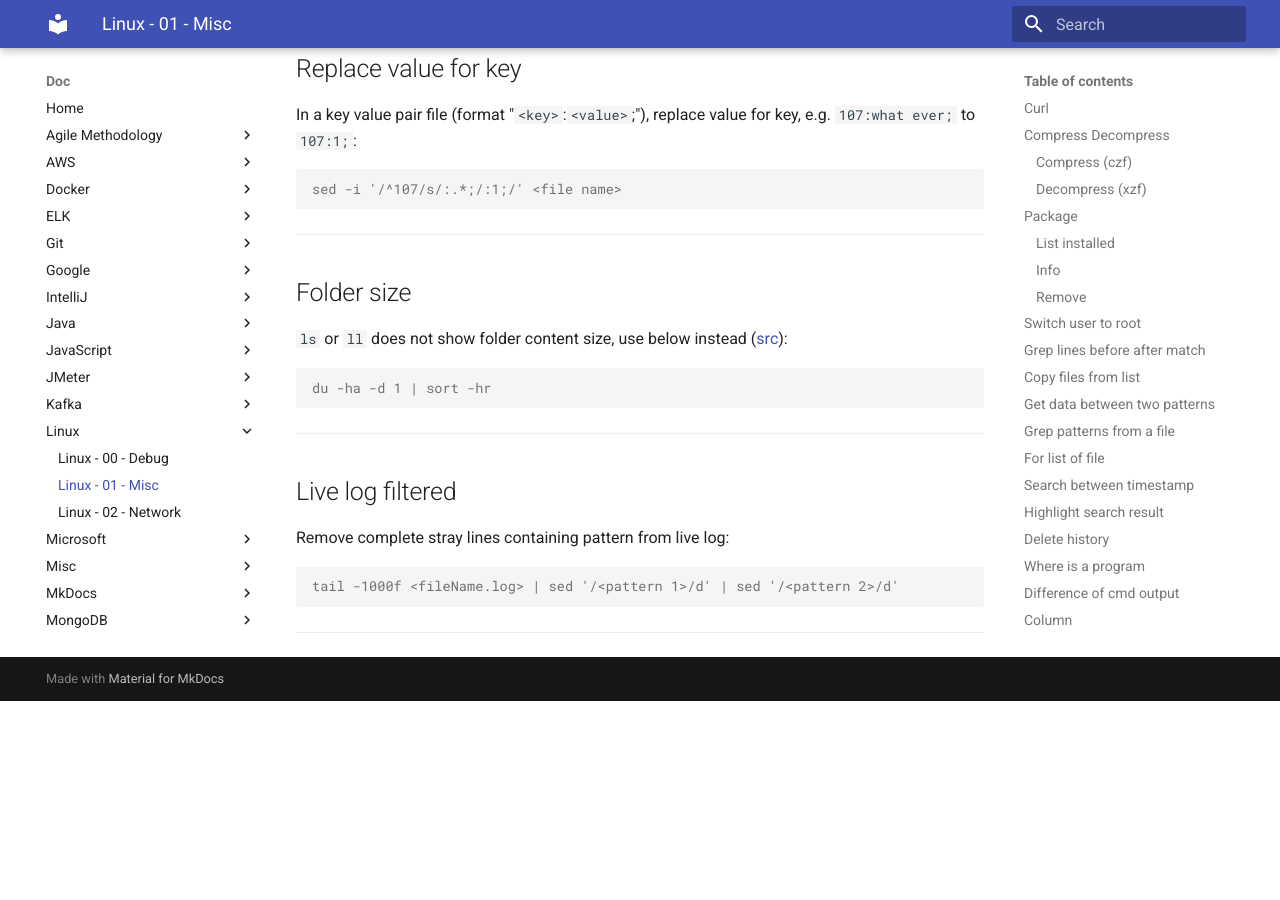
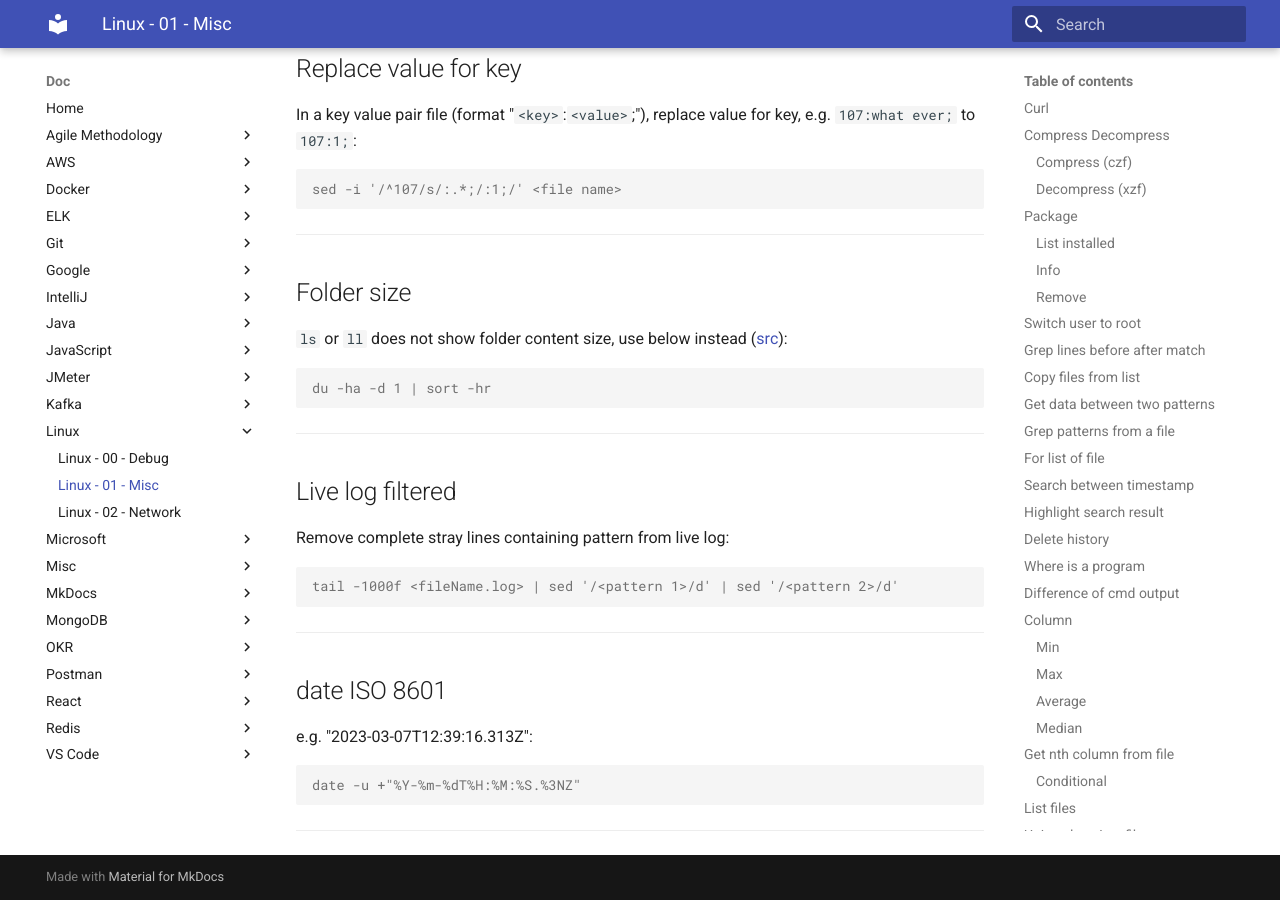
Before and after one commit to oldu73/doc, an MkDocs documentation site: the page built from docs/linux/1-linux-misc.md, in a window 1280 px wide and 900 px high, scrolled down 17442 px. Built offline with MkDocs 1.6.1 and Material for MkDocs 9.7.7, drawn with Linux system fonts in a browser that asks for light colours; before the commit the page ends 18143 px from its top, so only the background shows below that.

Commit message:
linux date iso 8601

````diff
--- a/docs/linux/1-linux-misc.md
+++ b/docs/linux/1-linux-misc.md
@@ -931,3 +931,13 @@
 ```
 
 ---
+
+## date ISO 8601
+
+e.g. "2023-03-07T12:39:16.313Z":
+
+```console
+date -u +"%Y-%m-%dT%H:%M:%S.%3NZ"
+```
+
+---
````
